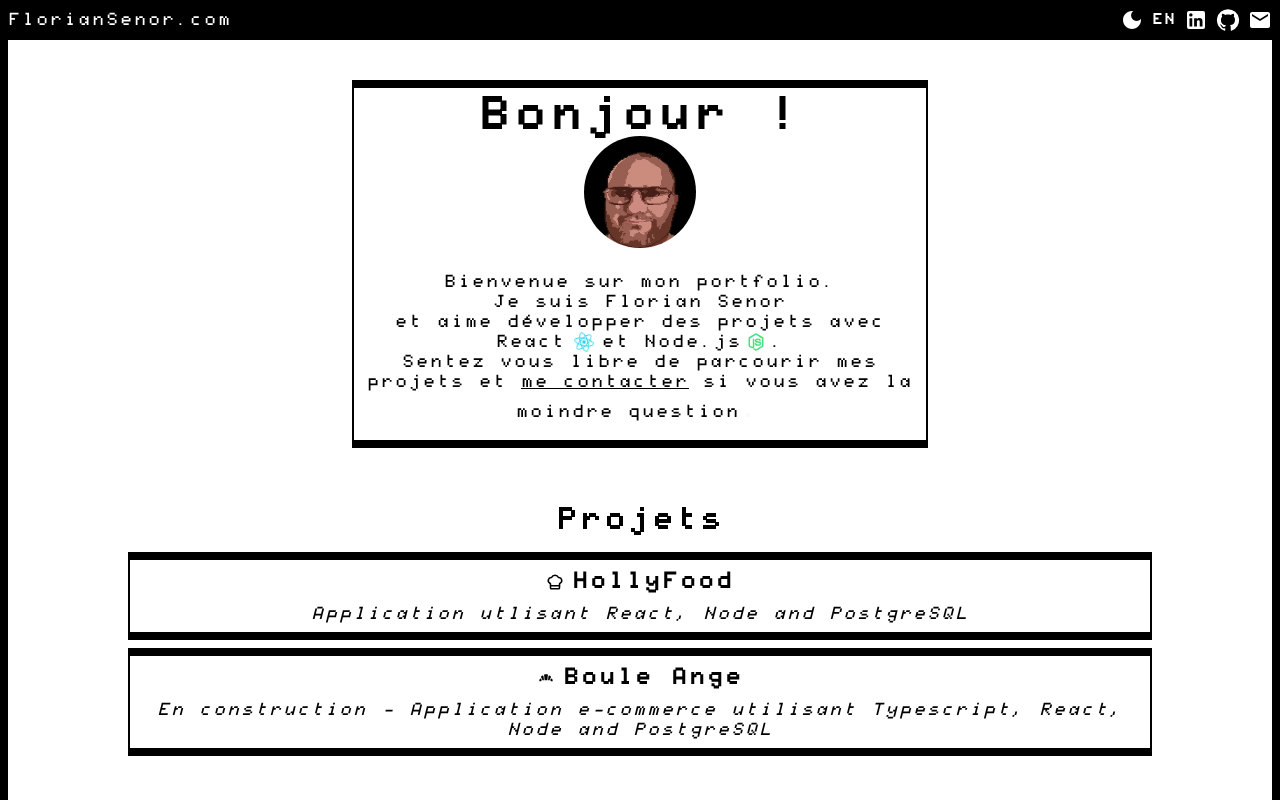
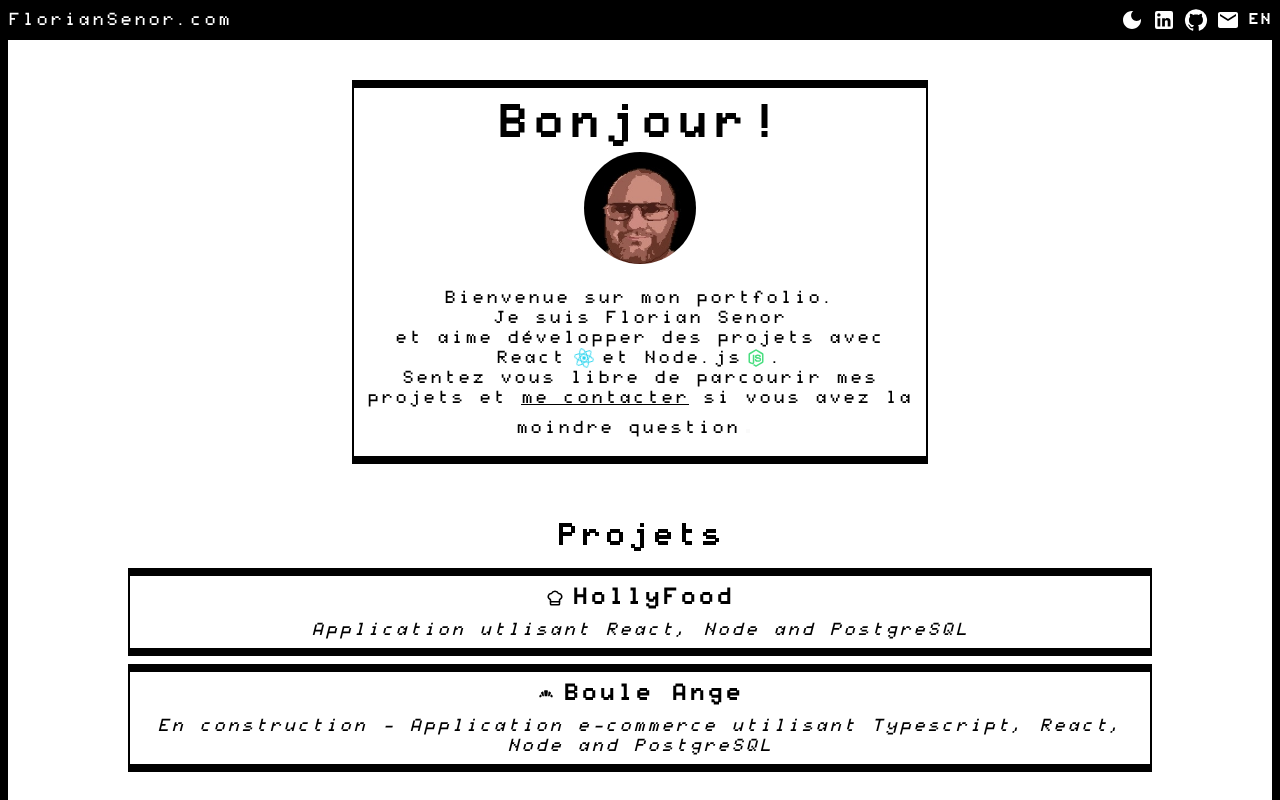
Before and after one commit to FloSenOclock/Portfolio, a React (Vite) app: page / in a window 1280 px wide. Both pictures are taken after a click on the button "FR". Shown: the top 800 px of the page. Built offline with nearby package versions, Linux system fonts and the light colour scheme.

Commit message:
header rending

```diff
--- a/src/components/Header/index.jsx
+++ b/src/components/Header/index.jsx
@@ -15,11 +15,7 @@ const Header = ({ toggleTheme, isDark, toggleFrench, french }) => {
               {isDark ? <LightModeIcon /> : <DarkModeIcon />}
             </button>
           </li>
-          <li className="hover:rotate-6 hover:text-light-txthover dark:hover:text-dark-txthover text-xs font-bold ">
-            <button onClick={toggleFrench} aria-label="Toggle language">
-              {french ? <p>EN</p> : <p>FR</p>}
-            </button>
-          </li>
+
           <li className="hover:rotate-6 hover:text-light-txthover dark:hover:text-dark-txthover">
             <a
               aria-label="LinkedIn"
@@ -43,6 +39,11 @@ const Header = ({ toggleTheme, isDark, toggleFrench, french }) => {
               <EmailIcon />
             </a>
           </li>
+          <li className="hover:rotate-6 hover:text-light-txthover dark:hover:text-dark-txthover text-xs font-bold ">
+            <button onClick={toggleFrench} aria-label="Toggle language">
+              {french ? <p>EN</p> : <p>FR</p>}
+            </button>
+          </li>
         </ul>
       </div>
     </header>
--- a/src/components/Hero/index.jsx
+++ b/src/components/Hero/index.jsx
@@ -7,9 +7,9 @@ const Hero = ({ french }) => {
       <div className=" border-x-2 border-y-8 border-light-border dark:border-dark-border  m-2 max-w-xl flex p-2 text-center ">
         <div>
           {french ? (
-            <h1 className="text-4xl font-bold">Bonjour !</h1>
+            <h1 className="text-4xl font-bold my-2">Bonjour!</h1>
           ) : (
-            <h1 className="text-4xl font-bold">Hello there</h1>
+            <h1 className="text-4xl font-bold my-2">Hello there</h1>
           )}
           <img
             className="rounded-full size-28 mx-auto mb-4"
```
